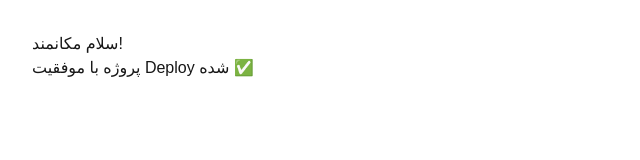
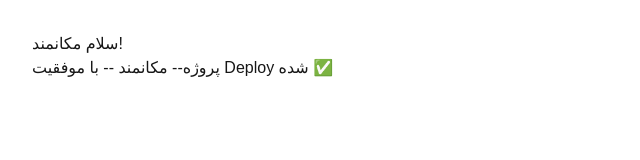
Before and after one commit to makanmand-dev/makan, a Next.js app: page / in a window 1280 px wide. Shown: the top 160 px of the page, without its empty margins (0-640 px from the left). Built offline with nearby package versions, Linux system fonts and the light colour scheme.

Commit message:
eshala dorost shodeh

```diff
--- a/page.tsx
+++ b/page.tsx
@@ -2,7 +2,7 @@ export default function Home() {
   return (
     <main style={{ padding: '2rem', fontFamily: 'sans-serif' }}>
       <h1>سلام مکانمند!</h1>
-      <p>پروژه با موفقیت Deploy شده ✅</p>
+      <p>پروژه ---مکانمند--- با موفقیت Deploy شده ✅</p>
     </main>
   );
 }
--- a/src/app/page.tsx
+++ b/src/app/page.tsx
@@ -2,7 +2,7 @@ export default function Home() {
   return (
     <main style={{ padding: '2rem', fontFamily: 'sans-serif' }}>
       <h1>سلام مکانمند!</h1>
-      <p>پروژه با موفقیت Deploy شده ✅</p>
+      <p>پروژه-- مکانمند -- با موفقیت Deploy شده ✅</p>
     </main>
   );
 }
```
